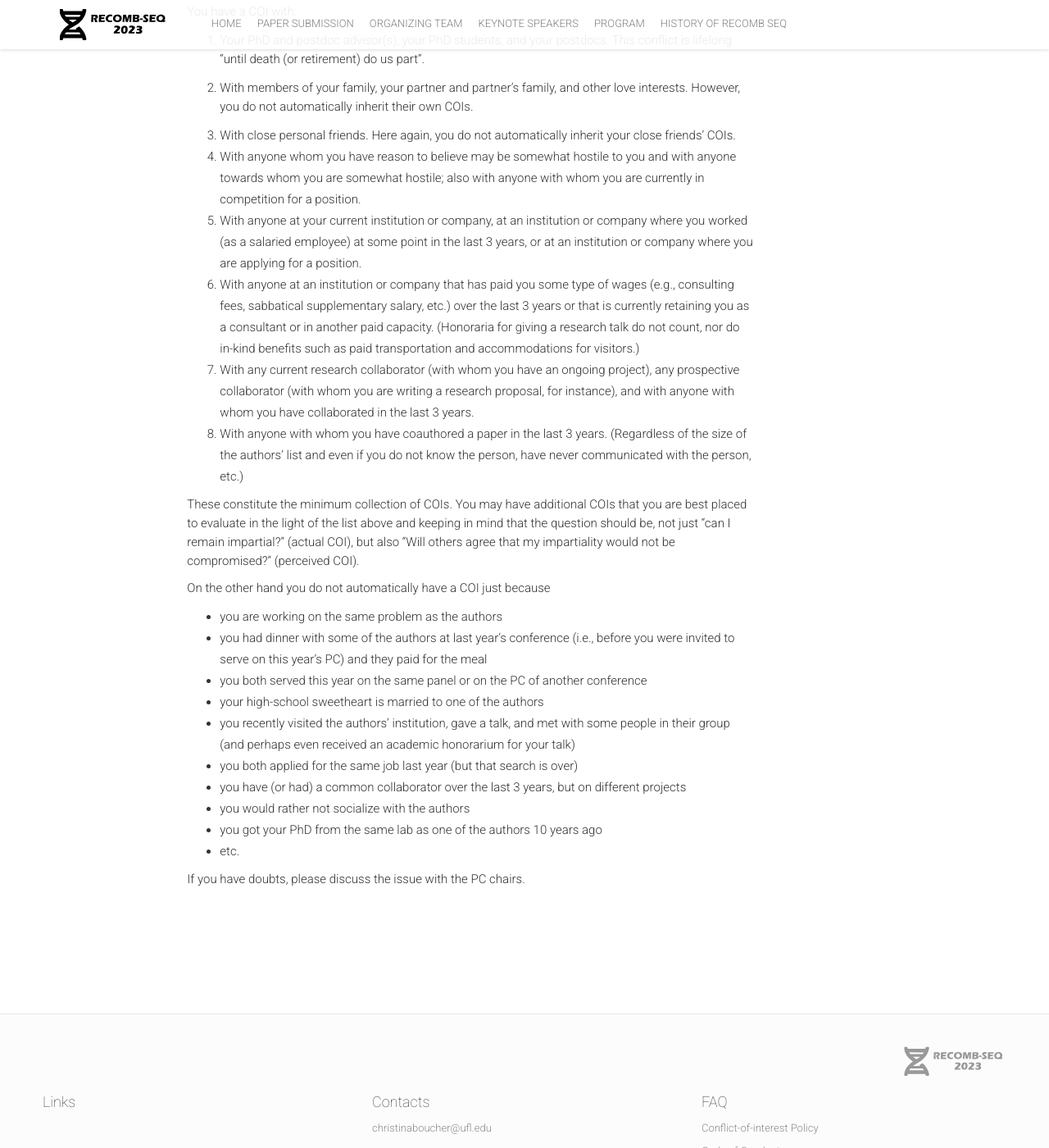
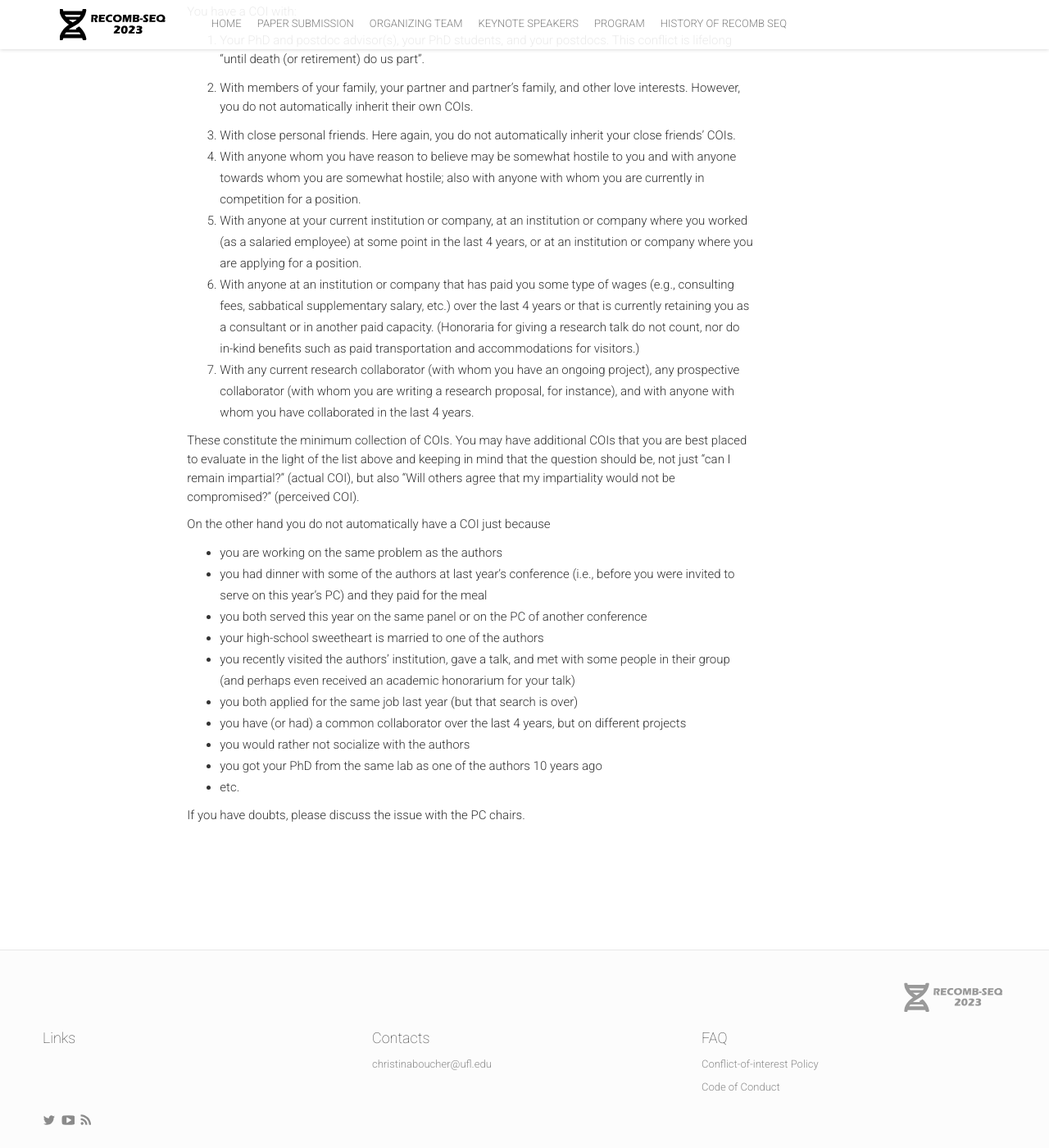
Before and after one commit to recomb-seq/recomb-seq.github.io, a Jekyll site: the page built from coi.md, in a window 1280 px wide and 1400 px high, scrolled down 762 px. Shown: the whole window at 82% size. Built offline with Jekyll 4.4.1, drawn with Linux system fonts in a browser that asks for light colours; nearby versions of some CDN libraries; comment, search, counter and statistics services are not loaded.

Commit message:
update coi per discussions of SC

```diff
--- a/coi.md
+++ b/coi.md
@@ -36,18 +36,19 @@ You have a COI with:
     other love interests.  However, you do not automatically inherit
     their own COIs.
 
-   3.  With close personal friends.  Here again, you do not automatically
+
+3.  With close personal friends.  Here again, you do not automatically
     inherit your close friends' COIs.
 4.  With anyone whom you have reason to believe may be somewhat hostile to you
     and with anyone towards whom you are somewhat hostile; also with
     anyone with whom you are currently in competition for a position.
 5.  With anyone at your current institution or company, at an institution or
     company where you worked (as a salaried employee) at some point in the
-    last 3 years, or at an institution or company where you are applying
+    last 4 years, or at an institution or company where you are applying
     for a position.
 6.  With anyone at an institution or company that has paid you some type
     of wages (e.g., consulting fees, sabbatical supplementary salary, etc.)
-    over the last 3 years or that is currently retaining you as a consultant
+    over the last 4 years or that is currently retaining you as a consultant
     or in another paid capacity.
     (Honoraria for giving a research talk do not count, nor do
     in-kind benefits such as paid transportation and accommodations for
@@ -55,10 +56,7 @@ You have a COI with:
 7.  With any current research collaborator (with whom you have an ongoing
     project), any prospective collaborator (with whom you are writing a
     research proposal, for instance), and with anyone with whom you have
-    collaborated in the last 3 years.
-8.  With anyone with whom you have coauthored a paper in the last 3 years.
-    (Regardless of the size of the authors' list and even if you do not
-    know the person, have never communicated with the person, etc.)
+    collaborated in the last 4 years.
 
 These constitute the minimum collection of COIs.  You may have additional
 COIs that you are best placed to evaluate in the light of the list
@@ -78,7 +76,7 @@ On the other hand you do not automatically have a COI just because
     some people in their group (and perhaps even received an academic
     honorarium for your talk)
   - you both applied for the same job last year (but that search is over)
-  - you have (or had) a common collaborator over the last 3 years, but on
+  - you have (or had) a common collaborator over the last 4 years, but on
     different projects
   - you would rather not socialize with the authors
   - you got your PhD from the same lab as one of the authors 10 years ago
```
